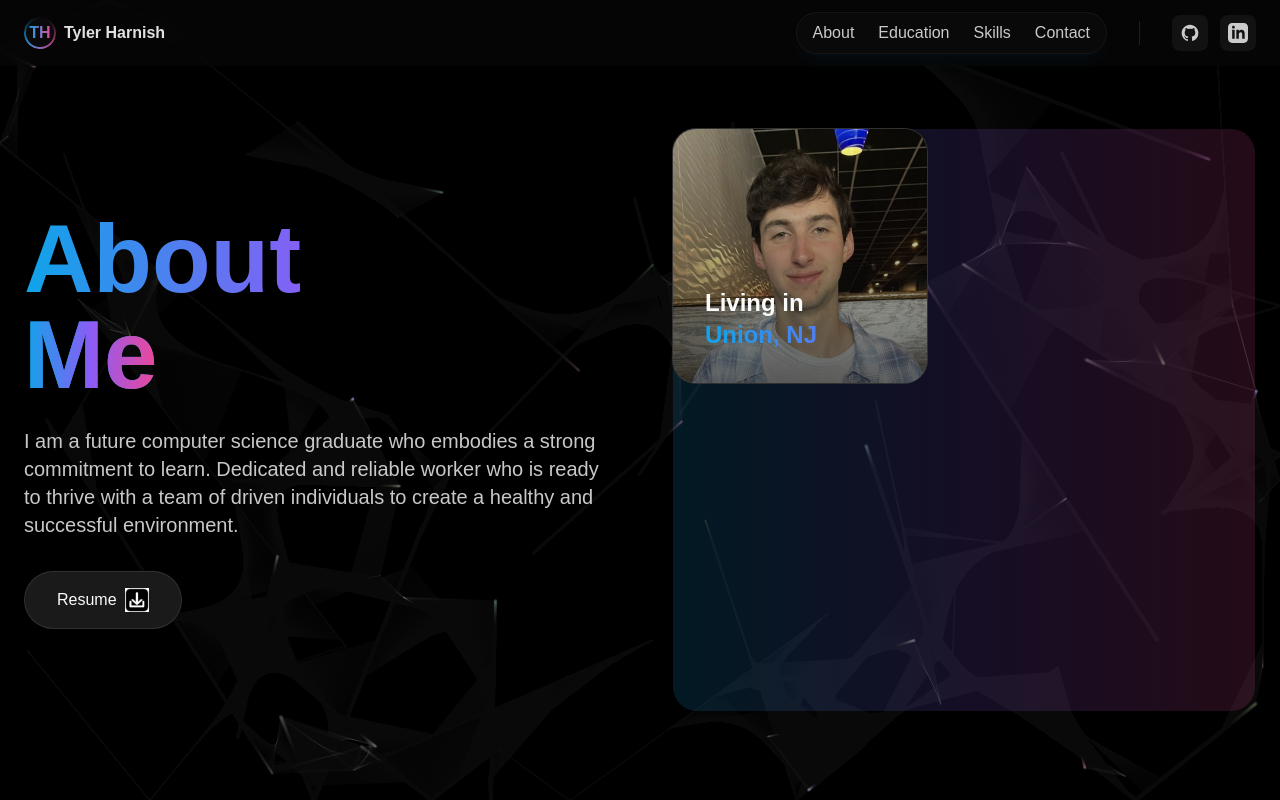
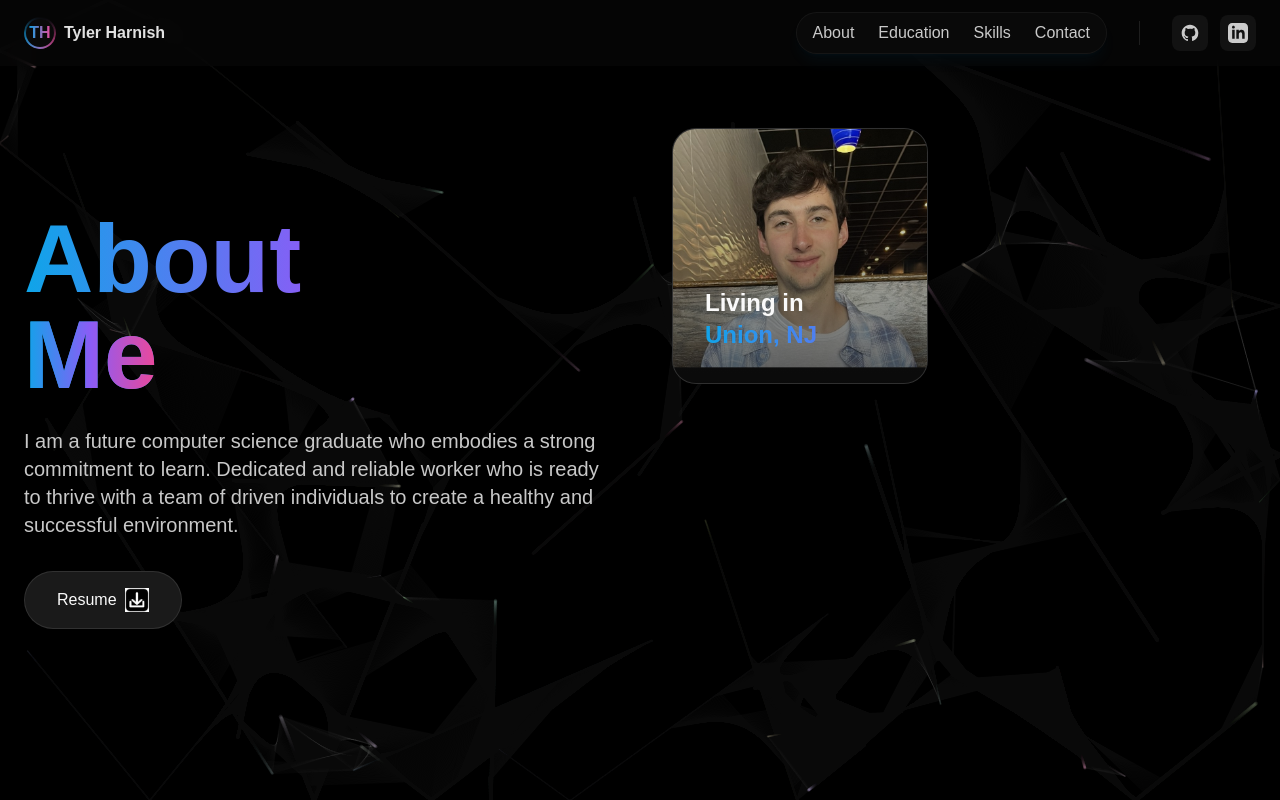
Before and after one commit to TylerHarnish5/TylerHarnish5.github.io, a Next.js app: page / in a window 1280 px wide. Shown: the top 800 px of the page. Built offline with nearby package versions, Linux system fonts and the light colour scheme.

Commit message:
5:52pm trying

```diff
--- a/components/hero.tsx
+++ b/components/hero.tsx
@@ -71,6 +71,7 @@ export default function Hero() {
                             <Image
                                 src="/download.jpg"
                                 alt="Resume Icon"
+                                loading="eager"
                                 width={24} // Set specific width
                                 height={24} // Set specific height
                                 className="object-contain"
@@ -91,20 +92,6 @@ export default function Hero() {
                         style={{ y }}
                     >
                         <div className="relative w-full aspect-square group">
-                            {/* Animated Border */}
-                            <motion.div
-                                initial={{ scale: 0.95 }}
-                                animate={{ scale: 1 }}
-                                transition={{
-                                    duration: 2,
-                                    repeat: Infinity,
-                                    repeatType: 'mirror'
-                                }}
-                                className="absolute inset-0 rounded-3xl
-                                    bg-gradient-to-r from-primary/30
-                                via-secondary/30 to-tertiary/30
-                                 opacity-50"
-                            />
                             {/* Floating Animation */}
                             <motion.div
                                 animate={{ y: [0, -20, 0] }}
@@ -121,11 +108,15 @@ export default function Hero() {
                                 <Image
                                     src="/me.jpg"
                                     alt="Avatar"
-                                    fill
+                                    width={300}
+                                    height={300}
+                                    sizes="(max-width: 768px) 100vw, (max-width: 1200px) 50vw, 33vw"
+                                    loading="eager"
                                     className="object-cover scale-110 group-hover:scale-90
                                             transition-transform duration-500 hidden md:block"
                                     priority // Optionally add priority for faster loading
                                 />
+
                                 <div
                                     className="absolute inset-0 bg-gradient-to-t
                                         from-black/60 to-transparent"
--- a/components/main.tsx
+++ b/components/main.tsx
@@ -150,6 +150,7 @@ export default function Main() {
                                     src={skill.image}
                                     alt={skill.title}
                                     fill
+                                    loading="eager"
                                     sizes="(max-width: 768px) 100vw, 33vw"
                                     className="object-cover"
                                     priority
```
